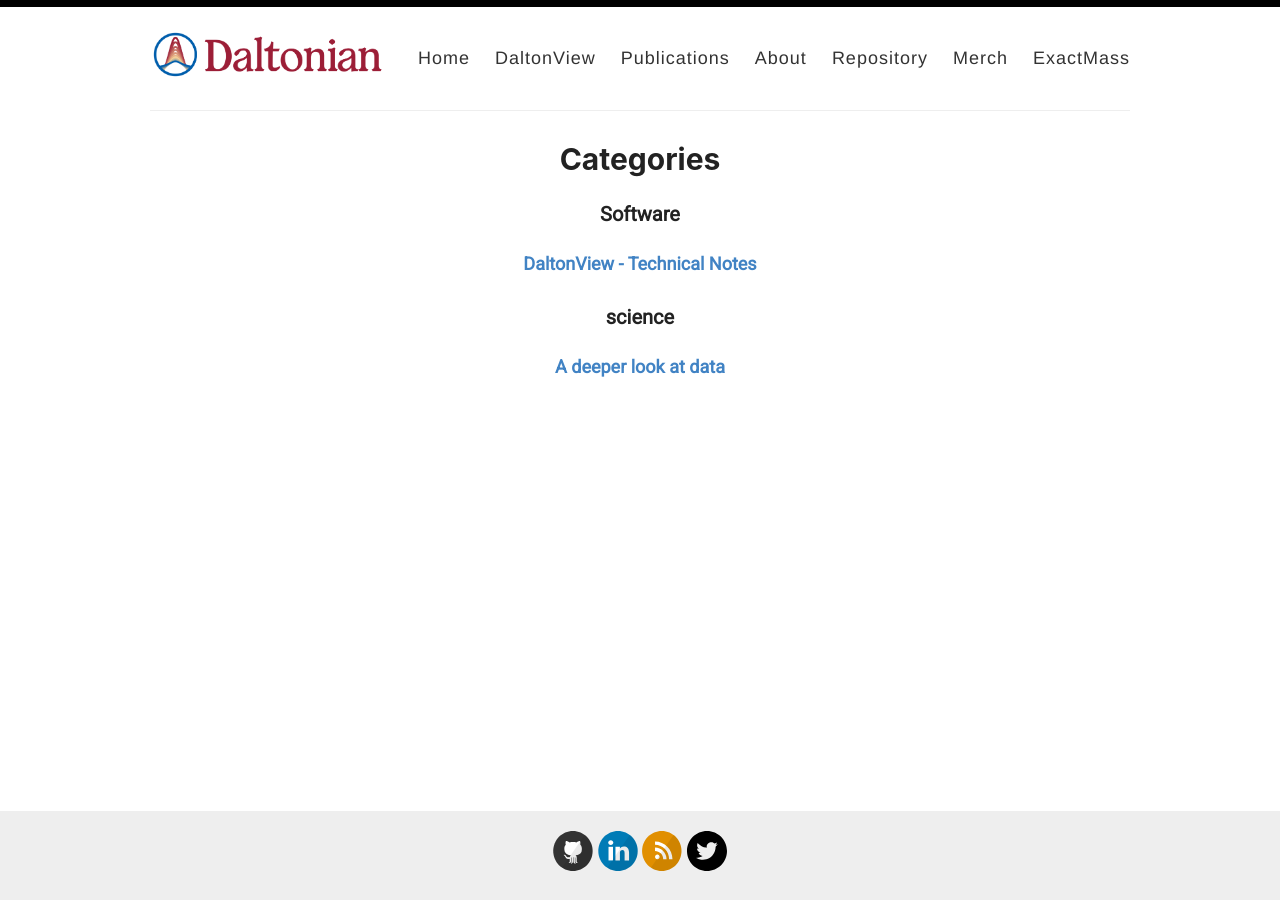
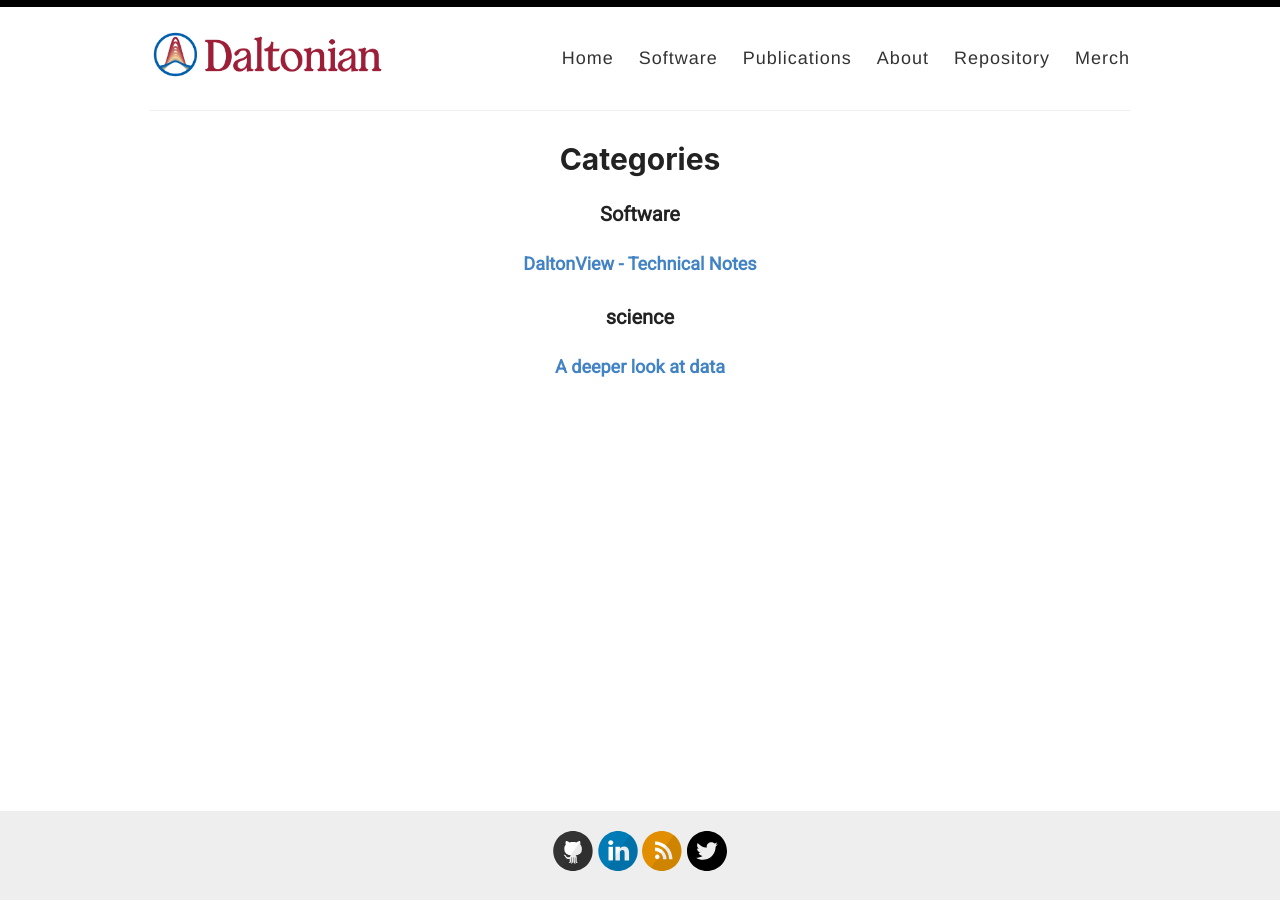
Before and after one commit to yreva/daltonian.co, a Jekyll site: the page built from _pages/categories.md, in a window 1280 px wide. Built offline with Jekyll 4.4.1, drawn with Linux system fonts in a browser that asks for light colours.

Commit message:
Compile software into dropdown

```diff
--- a/_layouts/default.html
+++ b/_layouts/default.html
@@ -29,12 +29,20 @@
             -->
             <nav>
               <a href="{{ site.baseurl }}/">Home</a>
-              <a href="{{ site.baseurl }}/daltonview">DaltonView</a>
+              <div class="dropdown">
+                <a href="#">Software</a>
+                <div class="dropdown-content">
+                    <a href="{{ site.baseurl }}/daltonview">DaltonView</a>
+                    <a href="{{ site.baseurl }}/exactmass">Exact Mass Calculator</a>
+                    <a href="{{ site.baseurl }}/formulacalc">Molecular Formula Finder</a>
+                    <a href="{{ site.baseurl }}/pdaviewer">Thermo PDA Viewer</a>
+                    <a href="{{ site.baseurl }}/chims">Chamber Manager</a>
+                </div>
+              </div>
               <a href="{{ site.baseurl }}/publications">Publications</a>
               <a href="{{ site.baseurl }}/about">About</a>
               <a href="https://github.com/daltonian" target="_blank">Repository</a>
               <a href="https://shop.daltonian.co" target="_blank">Merch</a>
-              <a href="{{ site.baseurl }}/exactmass">ExactMass</a>
             </nav>
           </header>
         </div>
--- a/assets/style.scss
+++ b/assets/style.scss
@@ -1225,7 +1225,39 @@
 }
 
 
+/* Style the dropdown button */
+.dropdown {
+  position: relative;
+  display: inline-block;
+}
 
+/* Style the dropdown content (hidden by default) */
+.dropdown-content {
+  display: none;
+  position: absolute;
+  background-color: #f9f9f9;
+  min-width: 160px;
+  box-shadow: 0 8px 16px 0 rgba(0,0,0,0.2);
+  z-index: 1;
+}
+
+/* Style the links inside the dropdown */
+.dropdown-content a {
+  color: black;
+  padding: 12px 16px;
+  text-decoration: none;
+  display: block;
+}
+
+/* Change color of dropdown links on hover */
+.dropdown-content a:hover {
+  background-color: #f1f1f1;
+}
+
+/* Show the dropdown menu on hover */
+.dropdown:hover .dropdown-content {
+  display: block;
+}
 
 /* Media queries for smaller screens */
 @media screen and (max-width: 800px) {
```
